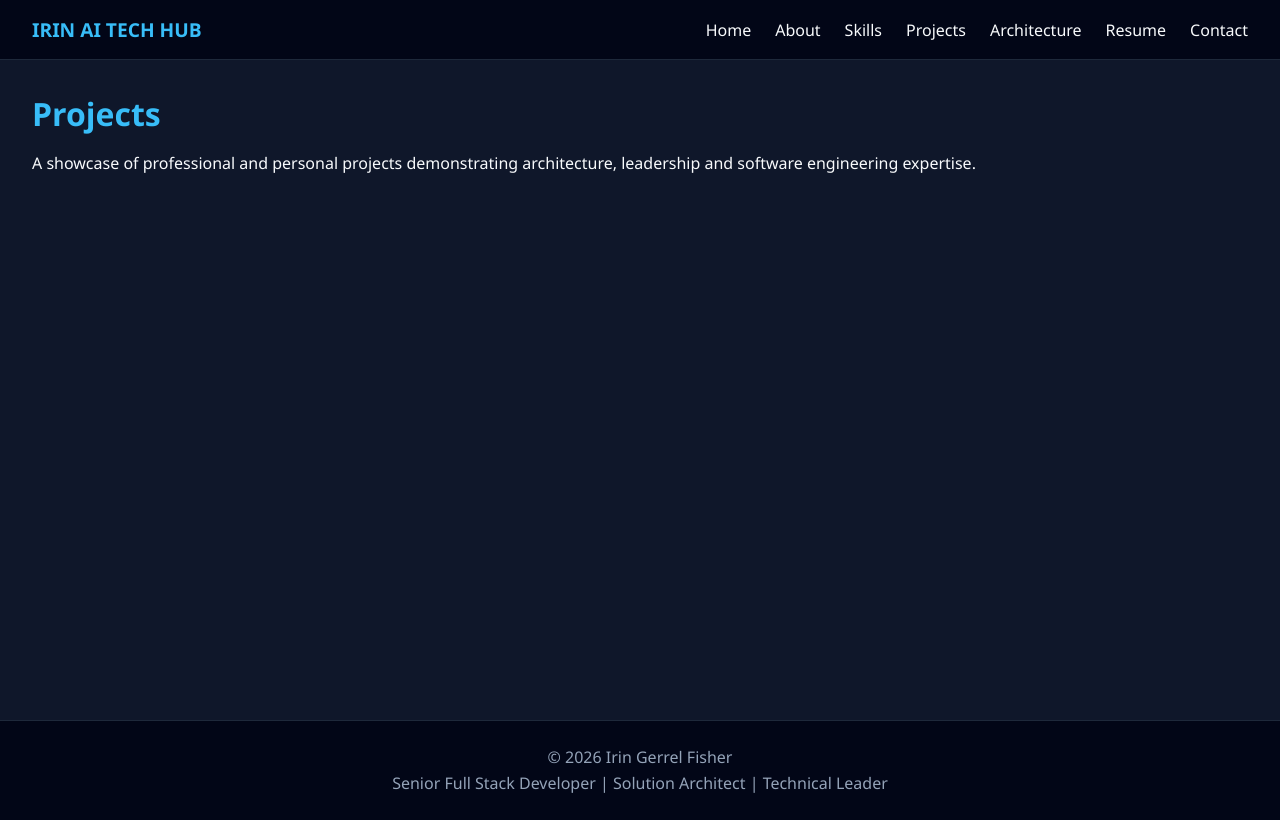
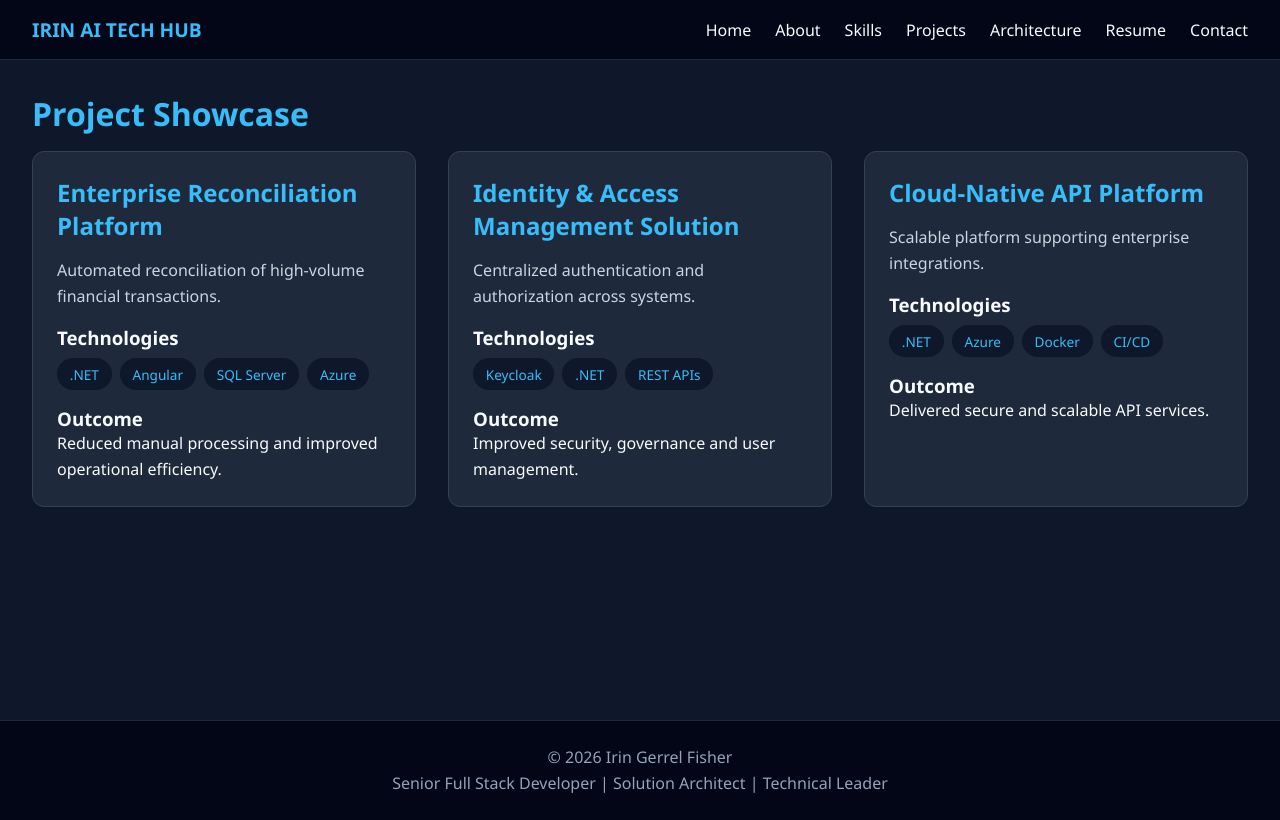
Before and after one commit to IrinFisher001/irin-ai-tech-hub, an Angular app: page /projects in a window 1280 px wide. Built offline with nearby package versions, Linux system fonts and the light colour scheme.

Commit message:
feat: add project showcase cards

```diff
--- a/src/app/pages/projects/projects.html
+++ b/src/app/pages/projects/projects.html
@@ -1,6 +1,79 @@
-<h1>Projects</h1>
+<h1>Project Showcase</h1>
 
-<p>
-  A showcase of professional and personal projects demonstrating
-  architecture, leadership and software engineering expertise.
-</p>
+<div class="projects-grid">
+
+  <div class="project-card">
+
+    <h2>Enterprise Reconciliation Platform</h2>
+
+    <p class="problem">
+      Automated reconciliation of high-volume financial transactions.
+    </p>
+
+    <h3>Technologies</h3>
+
+    <div class="tags">
+      <span>.NET</span>
+      <span>Angular</span>
+      <span>SQL Server</span>
+      <span>Azure</span>
+    </div>
+
+    <h3>Outcome</h3>
+
+    <p>
+      Reduced manual processing and improved operational efficiency.
+    </p>
+
+  </div>
+
+  <div class="project-card">
+
+    <h2>Identity & Access Management Solution</h2>
+
+    <p class="problem">
+      Centralized authentication and authorization across systems.
+    </p>
+
+    <h3>Technologies</h3>
+
+    <div class="tags">
+      <span>Keycloak</span>
+      <span>.NET</span>
+      <span>REST APIs</span>
+    </div>
+
+    <h3>Outcome</h3>
+
+    <p>
+      Improved security, governance and user management.
+    </p>
+
+  </div>
+
+  <div class="project-card">
+
+    <h2>Cloud-Native API Platform</h2>
+
+    <p class="problem">
+      Scalable platform supporting enterprise integrations.
+    </p>
+
+    <h3>Technologies</h3>
+
+    <div class="tags">
+      <span>.NET</span>
+      <span>Azure</span>
+      <span>Docker</span>
+      <span>CI/CD</span>
+    </div>
+
+    <h3>Outcome</h3>
+
+    <p>
+      Delivered secure and scalable API services.
+    </p>
+
+  </div>
+
+</div>
--- a/src/app/pages/projects/projects.scss
+++ b/src/app/pages/projects/projects.scss
@@ -0,0 +1,50 @@
+.projects-grid {
+  display: grid;
+  gap: 2rem;
+  grid-template-columns: repeat(auto-fit, minmax(350px, 1fr));
+}
+
+.project-card {
+  background: #1e293b;
+  border: 1px solid #334155;
+  border-radius: 12px;
+  padding: 1.5rem;
+
+  transition: 0.3s ease;
+}
+
+.project-card:hover {
+  transform: translateY(-5px);
+  border-color: #38bdf8;
+}
+
+.project-card h2 {
+  color: #38bdf8;
+  margin-bottom: 1rem;
+}
+
+.problem {
+  margin-bottom: 1rem;
+  color: #cbd5e1;
+}
+
+.tags {
+  display: flex;
+  flex-wrap: wrap;
+  gap: 0.5rem;
+
+  margin-top: 0.5rem;
+  margin-bottom: 1rem;
+}
+
+.tags span {
+  background: #0f172a;
+
+  color: #38bdf8;
+
+  padding: 0.4rem 0.8rem;
+
+  border-radius: 16px;
+
+  font-size: 0.85rem;
+}
```
